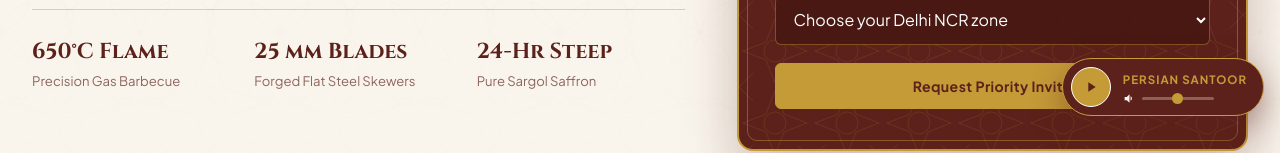
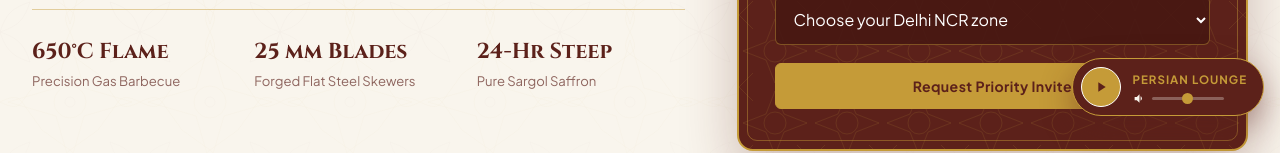
Before and after one commit to maisonkebabi-dot/maison-kebabi, a plain HTML site: page index.html in a window 1280 px wide. Shown: the part 668-821 px from the top of the page. Drawn offline with nearby package versions, Linux system fonts and the light colour scheme.

Commit message:
Persian Lounge

```diff
--- a/index.html
+++ b/index.html
@@ -2298,7 +2298,7 @@
       <svg id="pauseIcon" viewBox="0 0 24 24" style="display: none;"><path d="M6 19h4V5H6v14zm8-14v14h4V5h-4z"/></svg>
     </button>
     <div class="audio-meta">
-      <span class="audio-label">Persian Santoor</span>
+      <span class="audio-label">Persian Lounge</span>
       <div class="volume-row">
         <svg viewBox="0 0 24 24"><path d="M3 9v6h4l5 5V4L7 9H3zm13.5 3c0-1.77-1.02-3.29-2.5-4.03v8.05c1.48-.73 2.5-2.25 2.5-4.02z"/></svg>
         <input type="range" min="0" max="1" step="0.05" value="0.5" class="volume-range" id="volumeSlider" aria-label="Music Volume">
```
